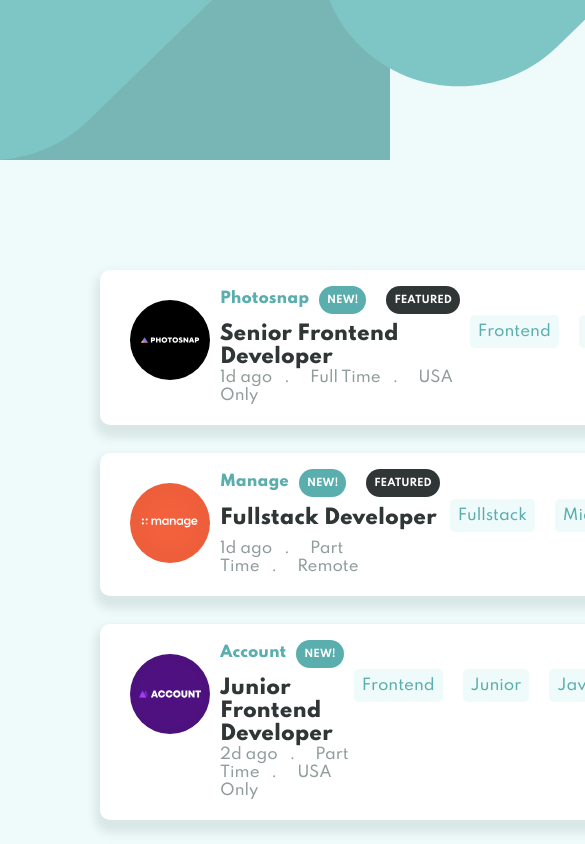
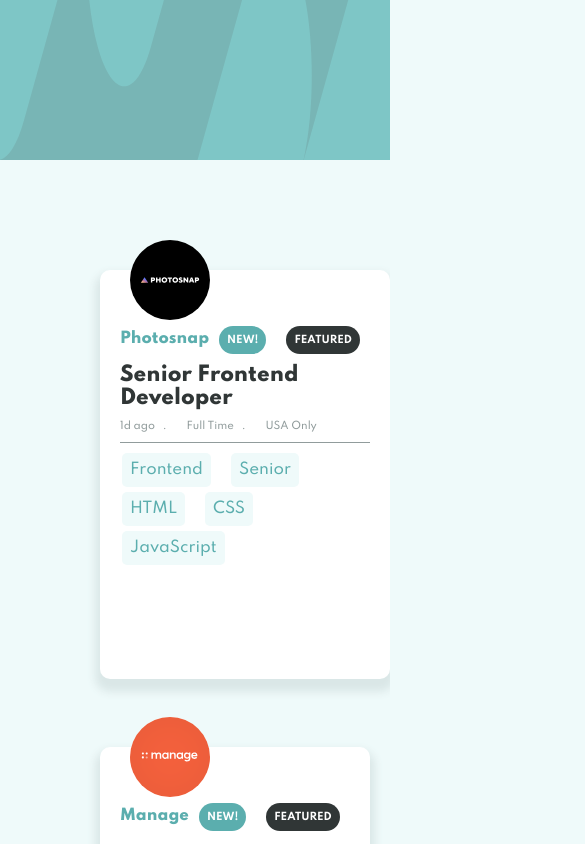
Before and after one commit to farhatsharifh/job-listing-angular, an Angular app: page / in a window 390 px wide. Shown: the top 844 px of the page, 585 px wide, since content can reach past the window. Built offline with nearby package versions, Linux system fonts and the light colour scheme.

Commit message:
adds responsiveness

```diff
--- a/src/app/app.component.css
+++ b/src/app/app.component.css
@@ -5,7 +5,7 @@
     height: 160px;
 }
 .header-overlay img {
-    width: 1440px;
+    width: 100%;
     height: 160px;
 }
 .filter-off {
@@ -14,7 +14,7 @@
 .filters-bg {
     display: flex;
     flex-wrap: wrap;
-    width: 83%;
+    width: 83.33%;
     height: 50px;
     z-index: 100;
     background: hsl(217, 0%, 100%);
@@ -74,6 +74,7 @@
     margin: 8px auto;
 }
 .job-container {
+    max-width: 1440px;
     display: grid;
     grid-template-columns: 0.23fr 1fr 1fr;
     grid-template-rows: 0.35fr 0.35fr 0.35fr;
@@ -133,6 +134,7 @@
     color: hsl(180, 5%, 20%);
     font-weight: 800;
     font-size: 20px;
+    padding-top: 10px;
 }
 .job-title:hover {
     color: hsl(180, 34%, 52%);
@@ -141,8 +143,10 @@
 .filter-tablets {
     grid-area: tags;
     display: inline;
+    padding: 2px;
 }
 .filter-tag {
+    display: inline-flex;
     background-color: hsl(180, 52%, 96%);
     color: hsl(180, 34%, 52%);;
     padding: 8px;
@@ -180,3 +184,80 @@
 .attribution a {
     color: hsl(228, 45%, 44%);
 }
+
+
+@media only screen and (max-width: 1295px) {
+    .job-container {
+        display: grid;
+        grid-template-columns: 0.23fr 0.8fr 0.8fr;
+        grid-template-rows: 0.35fr 0.35fr 0.35fr;
+        grid-template-areas:
+            "logo employer tags"
+            "logo title tags"
+            "logo description .";
+    }
+    .filters-bg {
+        width: 81.60%;
+    }
+    .job-description {
+        padding-top: 10px;
+        font-size: 12px;
+    }
+  }
+@media only screen and (max-width: 950px) {
+    .job-container {
+        max-width: 950px;
+        display: grid;
+        grid-template-columns: 1fr;
+        grid-template-rows: 0.35fr 0.35fr 0.35fr 0.35fr 0.35fr;
+        grid-template-areas:
+            "logo"
+            "employer"
+            "title"
+            "description"
+            "tags";
+    }
+    .filters-bg {
+        width: 70.62%;
+    }
+    .filter-tablets {
+        border-top: 0.5px solid hsl(180, 5%, 59%);
+        padding-top: 10px;
+    }
+    .job-title {
+        padding-top: 2px;
+    }
+  }
+
+  @media only screen and (max-width: 650px) {
+    .job-container {
+        display: grid;
+        grid-template-columns: 1fr;
+        grid-template-rows: 0.35fr 0.35fr 0.35fr 0.35fr 0.35fr;
+        grid-template-areas:
+            "logo"
+            "employer"
+            "title"
+            "description"
+            "tags";
+        margin-bottom: 50px;
+    }
+    .filters-bg {
+        width: 85.63%;
+    }
+    .job-container > * {
+        position: relative;
+        top: -60px;
+    }
+    .job-description {
+        padding-top: 10px;
+        font-size: 10px;
+    }
+    .filter-tablets {
+        border-top: 0.5px solid hsl(180, 5%, 59%);
+        padding-top: 10px;
+    }
+    .filter-tag {
+        margin-bottom: 5px;
+    }
+  }
--- a/src/app/app.component.html
+++ b/src/app/app.component.html
@@ -56,8 +56,7 @@
       </div> <!-- end of DIV "filter-tablets" -->
     </div> <!-- end of DIV "job-container" -->
   </div>
-</div> <!-- end of DIV page-overlay -->
-
+</div> <!-- end of DIV jobs-bg -->
 
 <div class="attribution">
   Challenge by <a href="https://www.frontendmentor.io?ref=challenge" target="_blank">Frontend Mentor</a>.
--- a/src/styles.css
+++ b/src/styles.css
@@ -1,7 +1,6 @@
 /* You can add global styles to this file, and also import other style files */
 
 body {
-    max-width: 1440px;
     background: hsl(180, 52%, 96%);
     margin: 0px;
     font-size: 15px;
```
